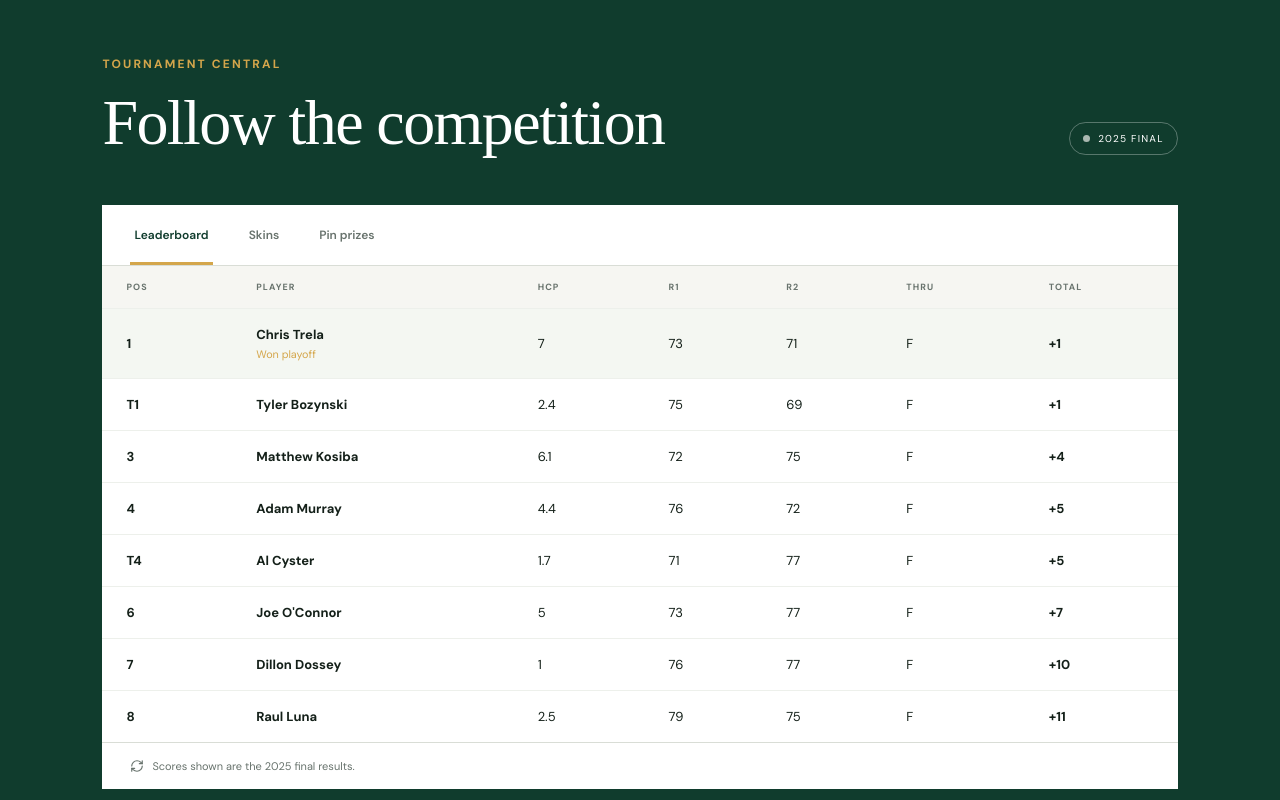
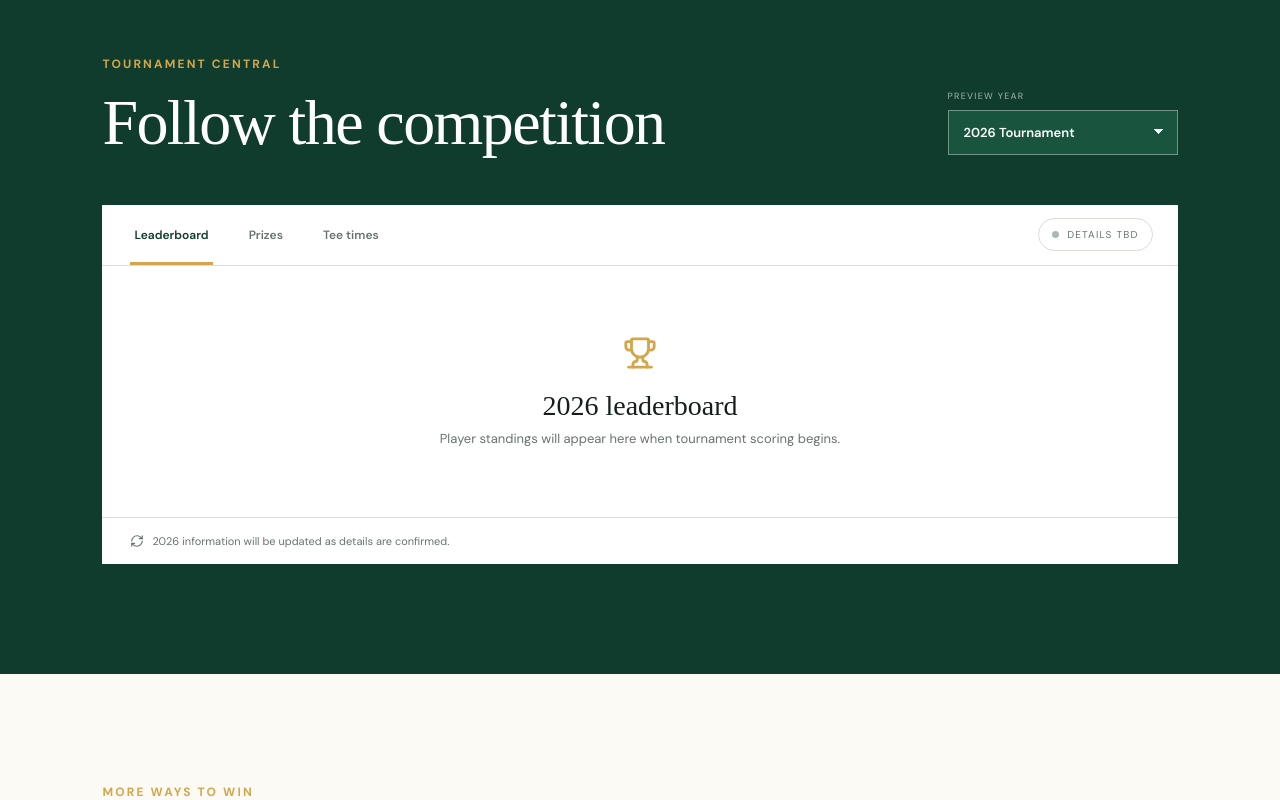
Before and after one commit to juniorluna2/ddr_classic, a React (Vite) app: page / in a window 1280 px wide. Shown: the part 2280-3080 px from the top of the page. Built offline with nearby package versions, Linux system fonts and the light colour scheme; a web font is replaced by a local one.

Commit message:
dropdown year option

```diff
--- a/index.html
+++ b/index.html
@@ -8,6 +8,8 @@
     <meta property="og:title" content="Dirty Downriver Classic" />
     <meta property="og:description" content="Follow tournament details, tee times, live scoring, skins, and pin prizes." />
     <meta property="og:image" content="./assets/DDRClassic.PNG" />
+    <link rel="icon" type="image/png" href="./assets/DDRClassic.PNG" />
+    <link rel="apple-touch-icon" href="./assets/DDRClassic.PNG" />
     <title>Dirty Downriver Classic</title>
   </head>
   <body>
--- a/src/App.jsx
+++ b/src/App.jsx
@@ -1,8 +1,8 @@
 import { useEffect, useMemo, useState } from 'react';
 import { ArrowRight, CalendarDays, ChevronDown, DollarSign, Flag, Mail, MapPin, Menu, RefreshCw, Trophy, X } from 'lucide-react';
-import { tournament as t } from './data/tournament';
+import { competitionYears, tournament as t } from './data/tournament';
 
-const tabs = ['Leaderboard', 'Skins', 'Pin prizes'];
+const tabs = ['Leaderboard', 'Prizes', 'Tee times'];
 const score = (n) => n === 0 ? 'E' : n > 0 ? `+${n}` : `${n}`;
 
 function useLiveScores() {
@@ -44,22 +44,31 @@ function Header() {
 
 function Scoreboard() {
   const [active, setActive] = useState('Leaderboard');
-  const { players, updated, error } = useLiveScores();
+  const years = Object.keys(competitionYears).sort((a, b) => Number(b) - Number(a));
+  const [selectedYear, setSelectedYear] = useState(years[0]);
+  const archive = competitionYears[selectedYear];
+  const { players: livePlayers, updated, error } = useLiveScores();
+  const players = selectedYear === String(t.year) && t.liveScoringUrl ? livePlayers : archive.leaderboard;
   const ranked = useMemo(() => players.map((p, i, arr) => ({ ...p, pos: i && p.toPar === arr[i-1].toPar ? `T${i}` : `${i+1}` })), [players]);
   return <section className="scoreboard section" id="scoreboard">
     <div className="section-heading light"><div><span className="eyebrow">Tournament central</span><h2>Follow the competition</h2></div>
-      <div className={`live-pill ${t.liveScoringUrl ? 'on' : ''}`}><i></i>{t.liveScoringUrl ? 'Live feed' : '2025 final'}</div>
+      <div className="year-picker"><label htmlFor="competition-year">Preview year</label><select id="competition-year" value={selectedYear} onChange={(event) => setSelectedYear(event.target.value)}>{years.map(year => <option value={year} key={year}>{competitionYears[year].label}</option>)}</select></div>
     </div>
     <div className="score-card">
-      <div className="tabs" role="tablist">{tabs.map(tab => <button key={tab} className={active === tab ? 'active' : ''} onClick={() => setActive(tab)}>{tab}</button>)}</div>
-      {active === 'Leaderboard' && <div className="table-wrap"><table><thead><tr><th>Pos</th><th>Player</th><th>HCP</th><th>R1</th><th>R2</th><th>Thru</th><th>Total</th></tr></thead><tbody>
+      <div className="competition-toolbar"><div className="tabs" role="tablist">{tabs.map(tab => <button key={tab} className={active === tab ? 'active' : ''} onClick={() => setActive(tab)}>{tab}</button>)}</div><div className={`live-pill dark ${selectedYear === String(t.year) && t.liveScoringUrl ? 'on' : ''}`}><i></i>{archive.status === 'upcoming' ? 'Details TBD' : 'Final results'}</div></div>
+      {active === 'Leaderboard' && ranked.length > 0 && <div className="table-wrap"><table><thead><tr><th>Pos</th><th>Player</th><th>HCP</th><th>R1</th><th>R2</th><th>Thru</th><th>Total</th></tr></thead><tbody>
         {ranked.map((p, i) => <tr key={p.name} className={i === 0 ? 'leader' : ''}><td><b>{p.pos}</b></td><td><strong>{p.name}</strong>{p.note && <small>{p.note}</small>}</td><td>{p.handicap}</td><td>{p.round1 || '—'}</td><td>{p.round2 || '—'}</td><td>{p.thru || 'F'}</td><td className={p.toPar < 0 ? 'under' : ''}><b>{score(p.toPar)}</b></td></tr>)}
       </tbody></table></div>}
-      {active === 'Skins' && <div className="award-grid">{t.skins.map((s, i) => <article key={i}><div className="hole"><span>Hole</span>{s.hole}</div><div><small>{s.round}</small><h3>{s.player}</h3><p>Score {s.score} · {s.value}</p></div></article>)}</div>}
-      {active === 'Pin prizes' && <div className="award-grid">{t.pinWinners.map((p, i) => <article key={i}><div className="hole"><span>Hole</span>{p.hole}</div><div><small>{p.round}</small><h3>{p.player}</h3><p>Closest to the pin</p></div></article>)}</div>}
-      <div className="score-note"><RefreshCw size={14}/>{error ? 'Using saved scores — live feed could not be reached.' : updated ? `Updated ${updated.toLocaleTimeString([], {hour:'numeric', minute:'2-digit'})}` : 'Scores shown are the 2025 final results.'}</div>
+      {active === 'Leaderboard' && ranked.length === 0 && <EmptyState title={`${selectedYear} leaderboard`} text="Player standings will appear here when tournament scoring begins."/>}
+      {active === 'Prizes' && <div className="prize-list">{archive.prizes.map((prize, i) => <article className={prize.winner ? 'featured' : ''} key={`${prize.category}-${i}`}><span>{String(i + 1).padStart(2, '0')}</span><div><h3>{prize.category}</h3><p>{prize.detail}</p></div></article>)}</div>}
+      {active === 'Tee times' && <div className="tee-time-archive">{archive.teeTimeGroups.map(group => <section key={group.label}><div className="tee-time-heading"><div><small>{group.course}</small><h3>{group.label}</h3></div><span>{group.rows.length ? `${group.rows.length} groups` : 'TBD'}</span></div>{group.rows.length > 0 ? <div className="table-wrap"><table className="tee-time-table"><thead><tr><th>Time</th><th>Player 1</th><th>Player 2</th><th>Player 3</th><th>Player 4</th></tr></thead><tbody>{group.rows.map(row => <tr key={`${group.label}-${row.time}`}><td><b>{row.time}</b></td>{row.players.map(player => <td key={player}>{player}</td>)}</tr>)}</tbody></table></div> : <p className="tbd-row">Tee times and pairings will be posted when they are confirmed.</p>}</section>)}</div>}
+      <div className="score-note"><RefreshCw size={14}/>{selectedYear === String(t.year) && t.liveScoringUrl ? (error ? 'Using saved scores — live feed could not be reached.' : updated ? `Updated ${updated.toLocaleTimeString([], {hour:'numeric', minute:'2-digit'})}` : 'Connecting to the live score feed…') : archive.status === 'upcoming' ? `${selectedYear} information will be updated as details are confirmed.` : `${selectedYear} final tournament archive.`}</div>
     </div>
   </section>;
+}
+
+function EmptyState({ title, text }) {
+  return <div className="empty-state"><Trophy/><h3>{title}</h3><p>{text}</p></div>;
 }
 
 export default function App() {
--- a/src/data/tournament.js
+++ b/src/data/tournament.js
@@ -77,3 +77,59 @@ export const tournament = {
     { year: 2022, name: 'Raul Luna', score: '142 (-1)', image: './assets/winner_2022.jpg' },
   ],
 };
+
+// COMPETITION ARCHIVE — add a new year here to make it appear in the dropdown.
+export const competitionYears = {
+  2026: {
+    status: 'upcoming', label: '2026 Tournament', leaderboard: [],
+    prizes: [
+      { category: 'Tournament champion', detail: 'Winner and payout to be announced' },
+      { category: 'Net skins', detail: 'Hole winners and skin values to be announced' },
+      { category: 'Closest to the pin', detail: 'Winning holes and players to be announced' },
+      { category: 'Longest drive', detail: 'Winning holes and players to be announced' },
+      { category: 'Team net', detail: 'Winning team and payout to be announced' },
+    ],
+    teeTimeGroups: [
+      { label: 'Friday opening round', course: 'West Shore Golf & Country Club', rows: [
+        { time: '2:00 PM', players: [ 'Golfer 1', 'Golfer 2', 'Golfer 3', 'Golfer 4']},
+        { time: '2:10 PM', players: [ 'Golfer 1', 'Golfer 2', 'Golfer 3', 'Golfer 4']},
+      ]},
+      { label: 'Sunday final round', course: 'West Shore Golf & Country Club', rows: [
+        { time: '12:10 PM', players: [ 'Golfer 1', 'Golfer 2', 'Golfer 3', 'Golfer 4']},
+        { time: '12:20 PM', players: [ 'Golfer 1', 'Golfer 2', 'Golfer 3', 'Golfer 4']},
+      ] },
+    ],
+  },
+  2025: {
+    status: 'final', label: '2025 Final Results', leaderboard: tournament.leaderboard,
+    prizes: [
+      { category: 'Tournament champion', detail: 'Chris Trela · 144 (+2) · $140', winner: true },
+      { category: 'Round 1 closest to the pin', detail: 'Hole 3 Raul Luna · Hole 7 Al Cyster · Hole 12 Chris Trela · Hole 15 Tony Monaco' },
+      { category: 'Round 1 skins', detail: 'Matthew Kosiba $176 · Joe O’Connor $88 · Raul Luna $88 · Tyler Bozynski $88' },
+      { category: 'Round 1 team net', detail: 'Raul Luna & Tyler Bozynski · 65 · $50/team' },
+      { category: 'Round 1 longest drive', detail: 'Hole 5 Adam Murray · Hole 17 Tyler Bozynski' },
+      { category: 'Scramble', detail: '1st Team Loner $100 · 2nd Team Swinger Squared $60 · 3rd Team Lancy Underall $40' },
+      { category: 'Round 2 closest to the pin', detail: 'Hole 7 Tyler Bozynski · Hole 12 Tony Mar · Hole 14 Joe O’Connor · Hole 18 Joe O’Connor' },
+      { category: 'Round 2 skins', detail: 'Tony Monaco · Alex Nicol · Tyler Bozynski · Adam Murray · Al Cyster · Matthew Kosiba · $74 each' },
+      { category: 'Round 2 team net', detail: 'Tyler Bozynski & Adam Murray · 61 · $50/team' },
+      { category: 'Round 2 longest drive', detail: 'Hole 9 Tyler Bozynski · Hole 16 Chris Trela' },
+    ],
+    teeTimeGroups: [
+      { label: 'Saturday opening round', course: 'Huntmore Golf Club', rows: [
+        { time: '10:20 AM', players: ['Chris Trela', 'Joe O’Connor', 'Al Cyster', 'Ray Hodges'] },
+        { time: '10:30 AM', players: ['Adam Murray', 'Matthew Kosiba', 'Tony Mar', 'Tony Monaco'] },
+        { time: '10:40 AM', players: ['Raul Luna', 'Tyler Bozynski', 'Dillon Dossey', 'Alex Nicol'] },
+      ] },
+      { label: 'Saturday afternoon scramble', course: 'Huntmore Golf Club', rows: [
+        { time: '3:00 PM', players: ['Chris Trela', 'Joe O’Connor', 'Al Cyster', 'Ray Hodges'] },
+        { time: '3:10 PM', players: ['Adam Murray', 'Matthew Kosiba', 'Tony Mar', 'Tony Monaco'] },
+        { time: '3:20 PM', players: ['Raul Luna', 'Sraul Luna', 'Tyler Bozynski', 'Alex Nicol'] },
+      ] },
+      { label: 'Sunday final round', course: 'West Shore Golf & Country Club', rows: [
+        { time: '11:40 AM', players: ['Raul Luna', 'Tony Monaco', 'Ray Hodges', 'Alex Nicol'] },
+        { time: '11:50 AM', players: ['Tyler Bozynski', 'Adam Murray', 'Dillon Dossey', 'Tony Mar'] },
+        { time: '12:00 PM', players: ['Al Cyster', 'Chris Trela', 'Matthew Kosiba', 'Joe O’Connor'] },
+      ] },
+    ],
+  },
+};
```
Also changed, not shown: src/styles.css, 5 other files (tests, documents, lock files or other folders).
